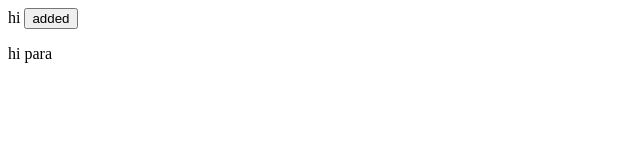
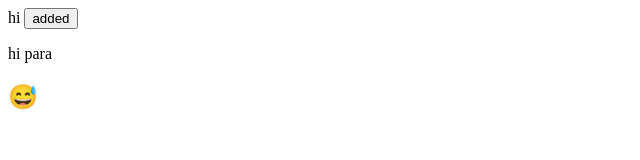
Before and after one commit to Deep794/test, a plain HTML site: page index.html in a window 1280 px wide. Shown: the full height of the page, 0-640 px from the left. Drawn offline with Linux system fonts and the light colour scheme.

Commit message:
laugh emoji added

```diff
--- a/index.html
+++ b/index.html
@@ -14,5 +14,6 @@
     <p>
         hi para
     </p>
+    <h2>&#128517;</h2>
 </body>
 </html>
```
